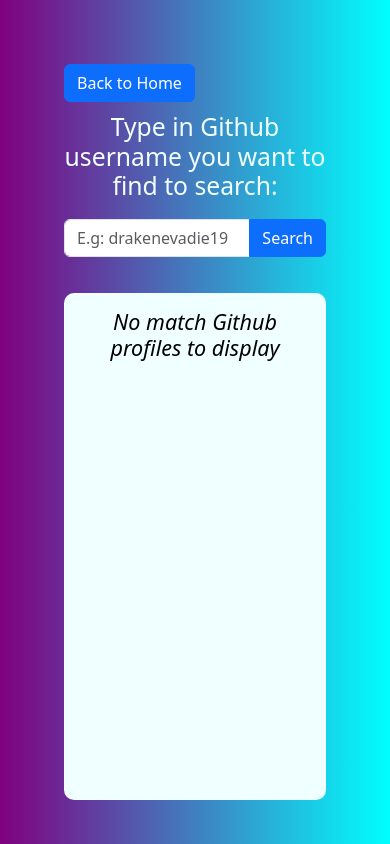
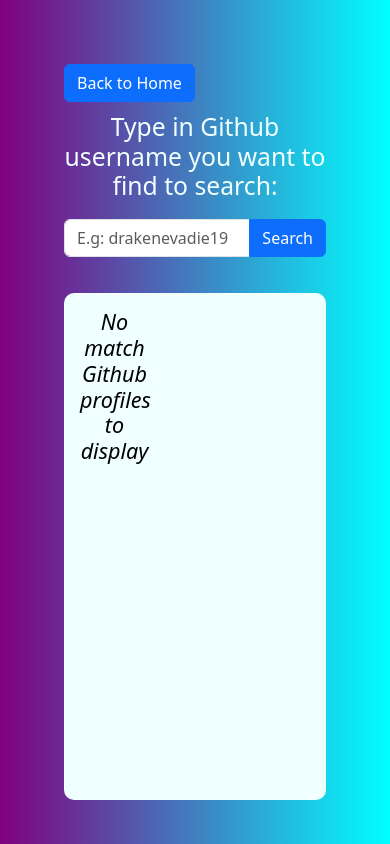
Before and after one commit to drakenevadie19/ghProfileFinder, a React (Create React App) app in the folder front-end/: page /find/username in a window 390 px wide. Built offline with nearby package versions, Linux system fonts and the light colour scheme.

Commit message:
New Change: use overflow-y to make profiles displaying div being scrollable vertically. Now need responsive for this box

```diff
--- a/front-end/src/App.css
+++ b/front-end/src/App.css
@@ -78,16 +78,17 @@
 .profiles-display {
   background-color: azure;
   border-radius: 10px;
+  overflow-y: scroll;
 }
 
 .display-profiles {
   color: black;
   padding: 1em;
 
-  /* display: inline-block; */
-  /* flex-direction: row; */
-  /* grid-template-columns: 30% 30% 30%; */
-  /* overflow-y: scroll; */
+  display: grid;
+  grid-template-columns: 30% 30% 30%;
+  column-gap: 5%;
+  row-gap: 1%;
 }
 
 .card {
--- a/front-end/src/components/profile-list.js
+++ b/front-end/src/components/profile-list.js
@@ -10,7 +10,7 @@
                             <div class="card-body">
                                 <h5 class="card-title">{github.login}</h5>
                                 {/* <p class="card-text">Some quick example text to build on the card title and make up the bulk of the card's content.</p> */}
-                                <a href={github.html_url} class="btn btn-primary">View Profile</a>
+                                <a href={github.html_url} class="btn btn-primary" target="_blank" rel="noreferrer">View Profile</a>
                             </div>
                         </div>
                     ))
--- a/front-end/src/pages/find-by-username.js
+++ b/front-end/src/pages/find-by-username.js
@@ -13,9 +13,9 @@
     const aboveDivRef = useRef(null);
 
     const handleSearch = async () => {
-        // alert(usernameQuery);
         setLoading(true);
         setError('');
+
         try {
             const response = await axios.get('https://api.github.com/search/users', {
                 params: { q: usernameQuery },
@@ -26,13 +26,6 @@
             setError('Failed to fetch profiles');
         } finally {
             setLoading(false);
-        }
-
-        if (profiles.length > 0) {
-            // alert("Successfull");
-            console.log(profiles);
-        } else {
-            // alert("fail");
         }
     };
 
```
